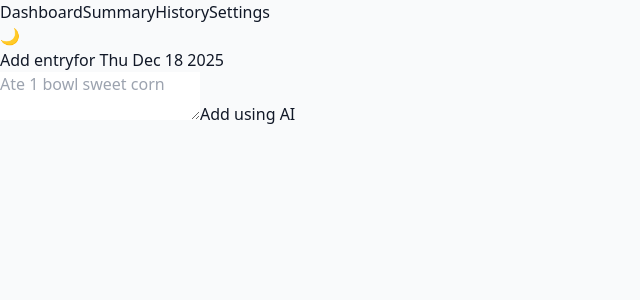
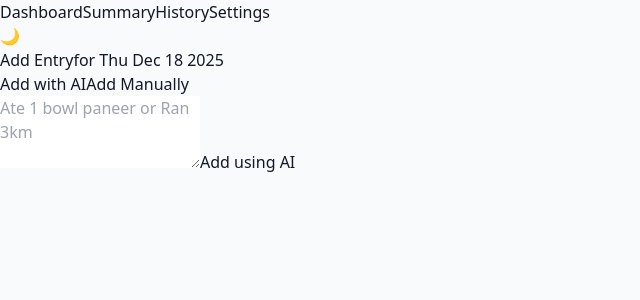
Before and after one commit to nitingoel27/calorie-tracker, a React (Vite) app: page /add in a window 1280 px wide. Shown: the top 300 px of the page, without its empty margins (0-640 px from the left). Built offline with nearby package versions, Linux system fonts and the light colour scheme.

Commit message:
Manual option to log entries on add page and success message after edition

```diff
--- a/src/pages/Add.tsx
+++ b/src/pages/Add.tsx
@@ -3,33 +3,42 @@ import { useCalories } from "../context/CalorieContext"
 import { v4 as uuidv4 } from "uuid"
 import { useLocation } from "react-router-dom"
 
-type AIParsedEntry = {
-  type: "meal" | "workout"
-  name: string
-  calories: number
-  protein?: number
-  fat?: number
-  carbs?: number
-}
+type ManualType = "meal" | "workout"
 
 export default function Add() {
   const { addMeal, addWorkout } = useCalories()
   const location = useLocation()
-  const textInputClass =
-  "w-full px-2 py-1 text-xs rounded border " +
-  "bg-white text-gray-900 " +
-  "dark:bg-slate-800 dark:text-slate-100 " +
-  "border-gray-200 dark:border-slate-700 " +
-  "placeholder-gray-400 dark:placeholder-slate-500 " +
-  "focus:outline-none focus:ring-1 focus:ring-indigo-500"
-  // 🔑 date passed from DayDetail or default to today
+
   const targetDate =
     (location.state as { date?: string })?.date ??
     new Date().toISOString().slice(0, 10)
 
+  const [mode, setMode] = useState<"ai" | "manual">("ai")
+  const [loading, setLoading] = useState(false)
+  const [success, setSuccess] = useState<string | null>(null)
+
+  /* ------------------ AI STATE ------------------ */
   const [text, setText] = useState("")
-  const [loading, setLoading] = useState(false)
 
+  /* ------------------ MANUAL STATE ------------------ */
+  const [manualType, setManualType] = useState<ManualType>("meal")
+  const [manualName, setManualName] = useState("")
+  const [manualCalories, setManualCalories] = useState<number | "">("")
+  const [manualProtein, setManualProtein] = useState<number | "">("")
+  const [manualFat, setManualFat] = useState<number | "">("")
+  const [manualCarbs, setManualCarbs] = useState<number | "">("")
+
+  const inputClass =
+    "w-full px-3 py-2 text-sm rounded-xl border bg-white text-gray-900 " +
+    "dark:bg-slate-800 dark:text-slate-100 border-gray-200 dark:border-slate-700 " +
+    "placeholder-gray-400 dark:placeholder-slate-500 focus:outline-none focus:ring-2 focus:ring-purple-500"
+
+  const showSuccess = (msg: string) => {
+    setSuccess(msg)
+    setTimeout(() => setSuccess(null), 2000)
+  }
+
+  /* ------------------ AI ADD ------------------ */
   const handleAIAdd = async () => {
     if (!text.trim()) return
     setLoading(true)
@@ -41,7 +50,7 @@ export default function Add() {
         body: JSON.stringify({ text }),
       })
 
-      const data = (await res.json()) as AIParsedEntry
+      const data = await res.json()
 
       if (!data || !data.name || data.calories == null) {
         alert("Could not understand entry")
@@ -55,13 +64,12 @@ export default function Add() {
         protein: data.protein,
         fat: data.fat,
         carbs: data.carbs,
-        // 🔥 IMPORTANT: attach selected day
         date: `${targetDate}T${new Date().toISOString().slice(11)}`,
       }
 
       data.type === "meal" ? addMeal(entry) : addWorkout(entry)
-
       setText("")
+      showSuccess("Entry added successfully 🎉")
     } catch (e) {
       console.error(e)
       alert("Failed to add entry")
@@ -70,29 +78,151 @@ export default function Add() {
     }
   }
 
+  /* ------------------ MANUAL ADD ------------------ */
+  const handleManualAdd = () => {
+    if (!manualName || manualCalories === "") return
+
+    const entry = {
+      id: uuidv4(),
+      name: manualName,
+      calories: Number(manualCalories),
+      protein: manualType === "meal" ? Number(manualProtein) || 0 : undefined,
+      fat: manualType === "meal" ? Number(manualFat) || 0 : undefined,
+      carbs: manualType === "meal" ? Number(manualCarbs) || 0 : undefined,
+      date: `${targetDate}T${new Date().toISOString().slice(11)}`,
+    }
+
+    manualType === "meal" ? addMeal(entry) : addWorkout(entry)
+
+    setManualName("")
+    setManualCalories("")
+    setManualProtein("")
+    setManualFat("")
+    setManualCarbs("")
+    showSuccess("Entry added successfully 🎉")
+  }
+
   return (
-    <div className="p-4 space-y-4">
+    <div className="p-4 max-w-md mx-auto space-y-4">
       <h2 className="text-lg font-bold">
-        Add entry
+        Add Entry
         <span className="block text-xs text-gray-500">
           for {new Date(targetDate).toDateString()}
         </span>
       </h2>
 
+      {/* MODE TOGGLE */}
+      <div className="flex gap-2">
+        {(["ai", "manual"] as const).map((m) => (
+          <button
+            key={m}
+            onClick={() => setMode(m)}
+            className={`flex-1 px-3 py-2 rounded-2xl text-sm font-medium border transition ${
+              mode === m
+                ? "bg-purple-600 text-white border-purple-600"
+                : "bg-white dark:bg-slate-800 border-gray-200 dark:border-slate-700"
+            }`}
+          >
+            {m === "ai" ? "Add with AI" : "Add Manually"}
+          </button>
+        ))}
+      </div>
+
+      {/* SUCCESS MESSAGE */}
+      {success && (
+        <div className="text-center text-sm text-green-700 bg-green-100 dark:bg-green-900/30 dark:text-green-300 py-2 rounded-xl">
+          {success}
+        </div>
+      )}
+
+      {/* ------------------ AI UI ------------------ */}
+      {mode === "ai" && (
+        <div className="space-y-3">
           <textarea
             value={text}
             onChange={(e) => setText(e.target.value)}
-        placeholder="Ate 1 bowl sweet corn"
-        className={textInputClass}
+            placeholder="Ate 1 bowl paneer or Ran 3km"
+            rows={3}
+            className={inputClass}
           />
-
           <button
             onClick={handleAIAdd}
             disabled={loading}
-        className="w-full bg-purple-600 text-white p-3 rounded-lg"
+            className="w-full bg-purple-600 text-white py-3 rounded-2xl font-medium"
           >
             {loading ? "Analyzing..." : "Add using AI"}
           </button>
         </div>
+      )}
+
+      {/* ------------------ MANUAL UI ------------------ */}
+      {mode === "manual" && (
+        <div className="space-y-3 bg-white dark:bg-slate-900 p-4 rounded-2xl shadow-sm">
+          <div className="flex gap-2">
+            {(["meal", "workout"] as const).map((t) => (
+              <button
+                key={t}
+                onClick={() => setManualType(t)}
+                className={`flex-1 px-3 py-2 rounded-2xl text-sm font-medium border ${
+                  manualType === t
+                    ? "bg-purple-600 text-white border-purple-600"
+                    : "bg-white dark:bg-slate-800 border-gray-200 dark:border-slate-700"
+                }`}
+              >
+                {t}
+              </button>
+            ))}
+          </div>
+
+          <input
+            value={manualName}
+            onChange={(e) => setManualName(e.target.value)}
+            placeholder="Name"
+            className={inputClass}
+          />
+
+          <input
+            type="number"
+            value={manualCalories}
+            onChange={(e) => setManualCalories(e.target.valueAsNumber || "")}
+            placeholder="Calories"
+            className={inputClass}
+          />
+
+          {manualType === "meal" && (
+            <div className="grid grid-cols-3 gap-2">
+              <input
+                type="number"
+                value={manualProtein}
+                onChange={(e) => setManualProtein(e.target.valueAsNumber || "")}
+                placeholder="Protein"
+                className={inputClass}
+              />
+              <input
+                type="number"
+                value={manualFat}
+                onChange={(e) => setManualFat(e.target.valueAsNumber || "")}
+                placeholder="Fat"
+                className={inputClass}
+              />
+              <input
+                type="number"
+                value={manualCarbs}
+                onChange={(e) => setManualCarbs(e.target.valueAsNumber || "")}
+                placeholder="Carbs"
+                className={inputClass}
+              />
+            </div>
+          )}
+
+          <button
+            onClick={handleManualAdd}
+            className="w-full bg-purple-600 text-white py-3 rounded-2xl font-medium"
+          >
+            Add Entry
+          </button>
+        </div>
+      )}
+    </div>
   )
 }
```
Lines whose indentation alone changed are shown as unchanged.
